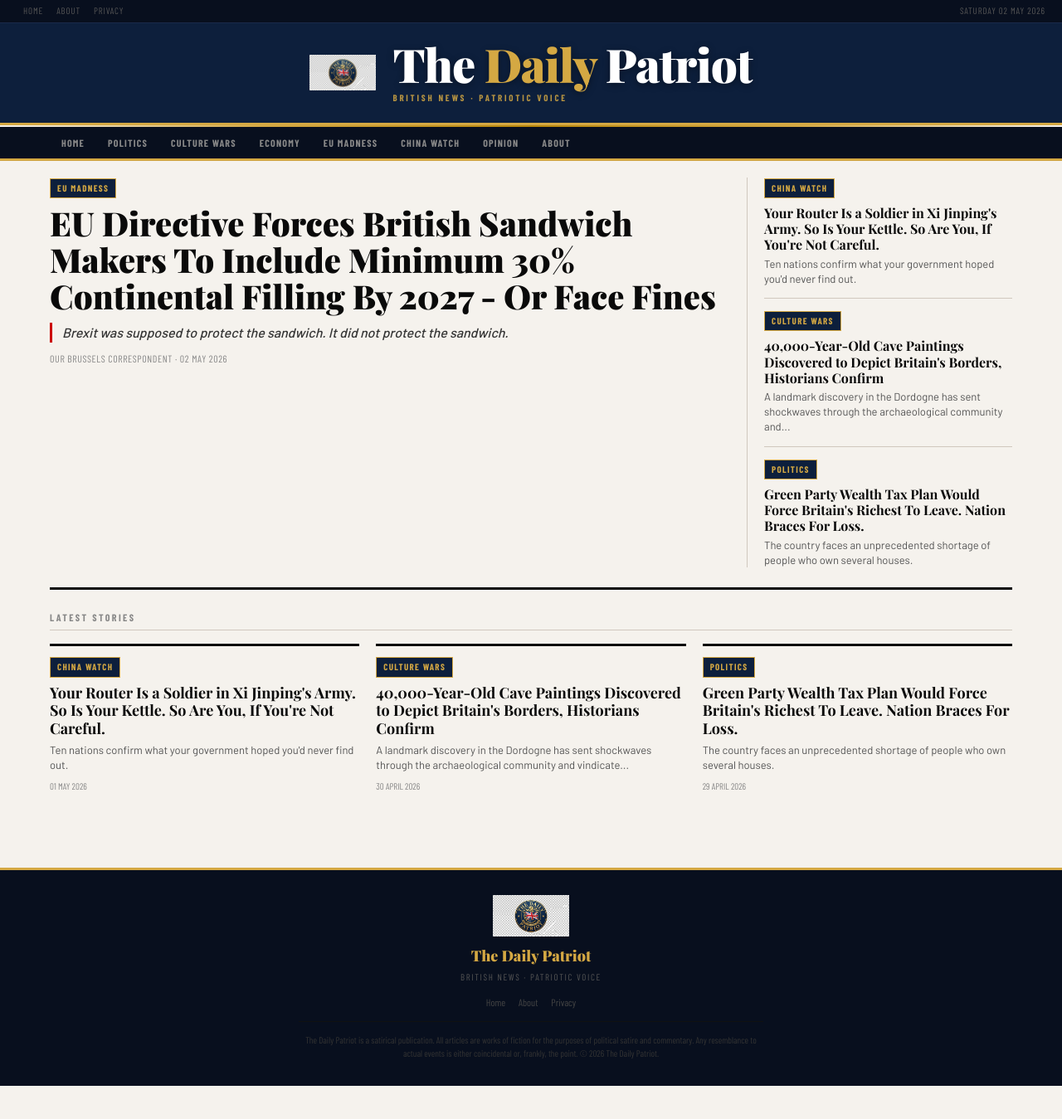
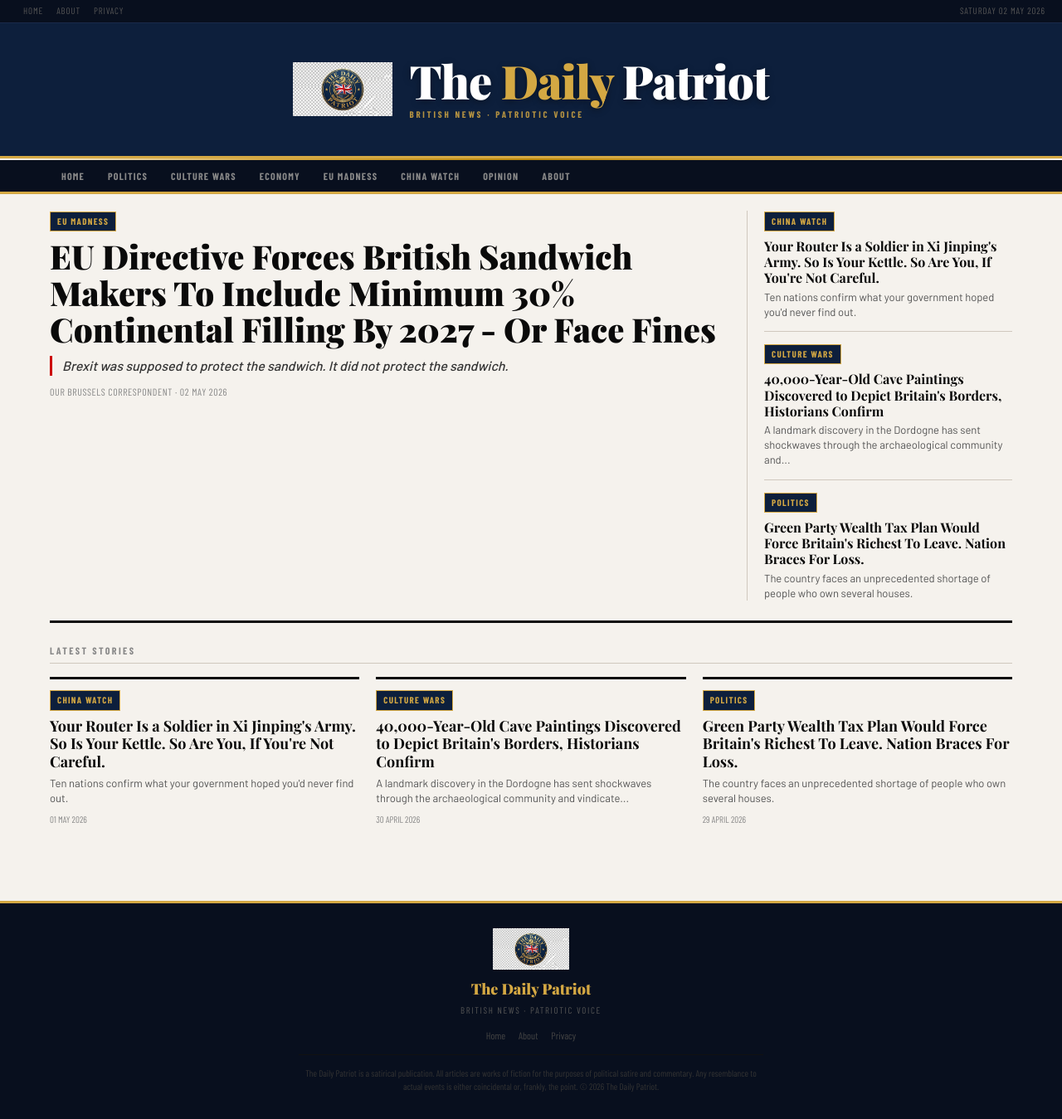
Before and after one commit to matt-palmer999/britishpatriots, a Jekyll site: the page built from index.html, in a window 1280 px wide. Shown: the whole page at 83% size. Built offline with Jekyll 4.4.1, drawn with Linux system fonts in a browser that asks for light colours; some web fonts are replaced; the list of posts is cut into pages by our own code; before the commit the page ends 1309 px from its top, so only the background shows below that.

Commit message:
Add files via upload

```diff
--- a/_layouts/default.html
+++ b/_layouts/default.html
@@ -16,7 +16,7 @@ body{font-family:'Barlow',sans-serif;background:var(--off-white);color:var(--tex
 .top-bar a:hover{color:var(--gold-light);}
 .masthead{background:var(--navy);padding:20px;text-align:center;border-bottom:3px solid var(--gold-light);}
 .masthead-inner{max-width:1200px;margin:0 auto;display:flex;align-items:center;justify-content:center;gap:20px;}
-.masthead-badge{width:80px;height:80px;object-fit:contain;flex-shrink:0;}
+.masthead-badge{width:120px;height:120px;object-fit:contain;flex-shrink:0;background:none;display:block;}
 .masthead-text{text-align:left;}
 .masthead-title{font-family:'Playfair Display',serif;font-weight:900;font-size:clamp(28px,5vw,56px);color:white;letter-spacing:-1px;line-height:1;text-shadow:0 2px 8px rgba(0,0,0,0.4);}
 .masthead-title span{color:var(--gold-light);}
@@ -36,7 +36,7 @@ footer a{color:#444;text-decoration:none;margin:0 8px;}
 footer a:hover{color:var(--gold-light);}
 .satire-notice{margin-top:14px;padding-top:14px;border-top:1px solid #111;font-size:11px;color:#333;max-width:560px;margin-left:auto;margin-right:auto;line-height:1.5;}
 @media(max-width:600px){
-  .masthead-badge{width:55px;height:55px;}
+  .masthead-badge{width:80px;height:80px;}
   .masthead-title{font-size:26px;}
   .masthead-strapline{font-size:9px;letter-spacing:.15em;}
 }
```
